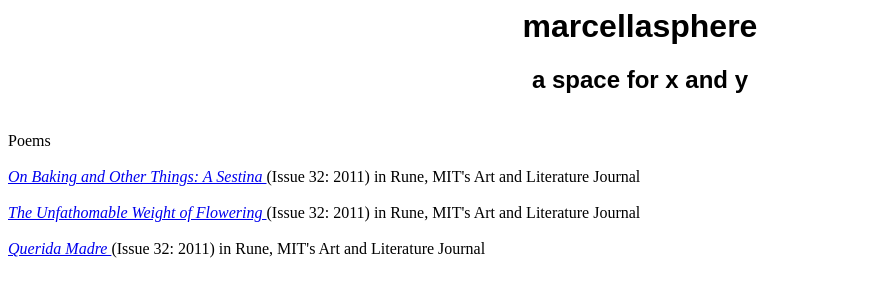
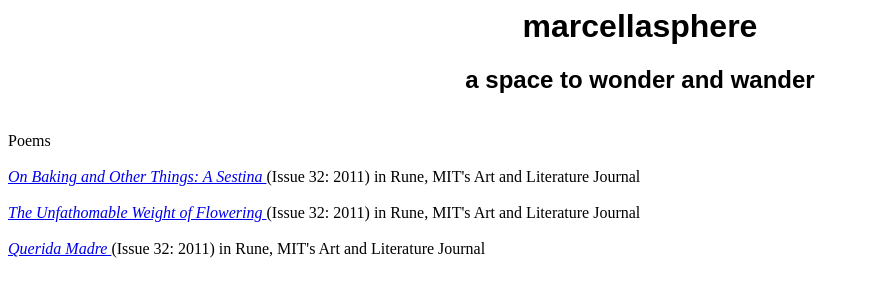
Before and after one commit to mvokey/marcellasphere, a plain HTML site: page index.html in a window 1280 px wide. Shown: the whole page, without its empty margins (0-870 px from the left). Drawn offline with Linux system fonts and the light colour scheme.

Commit message:
Update index.html

```diff
--- a/index.html
+++ b/index.html
@@ -1,7 +1,7 @@
 <font face = "Arial">
 <center>
   <h1>marcellasphere</h1>
-  <h2>a space for x and y</h2>
+  <h2>a space to wonder and wander</h2>
 </center>
 </font>
 
```
